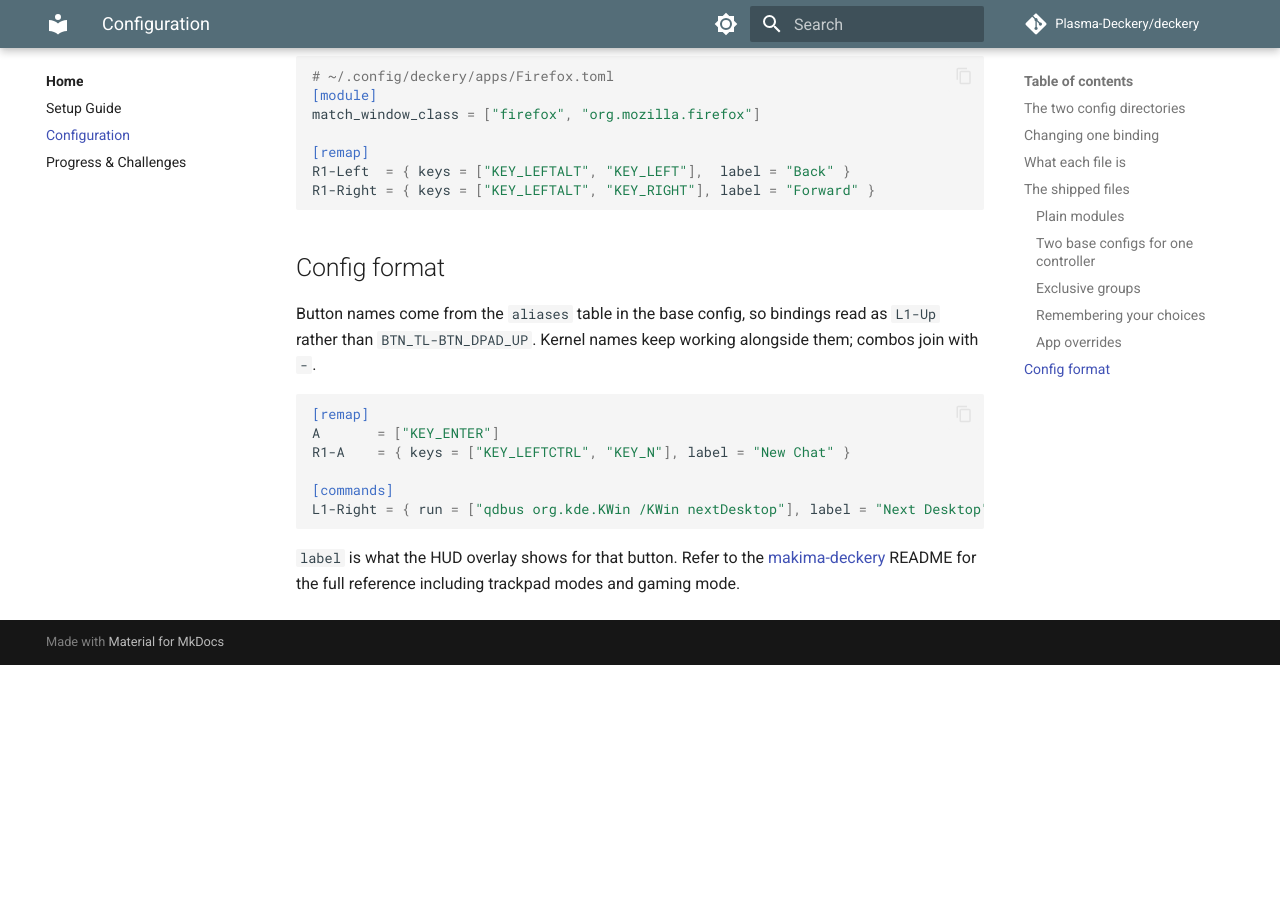
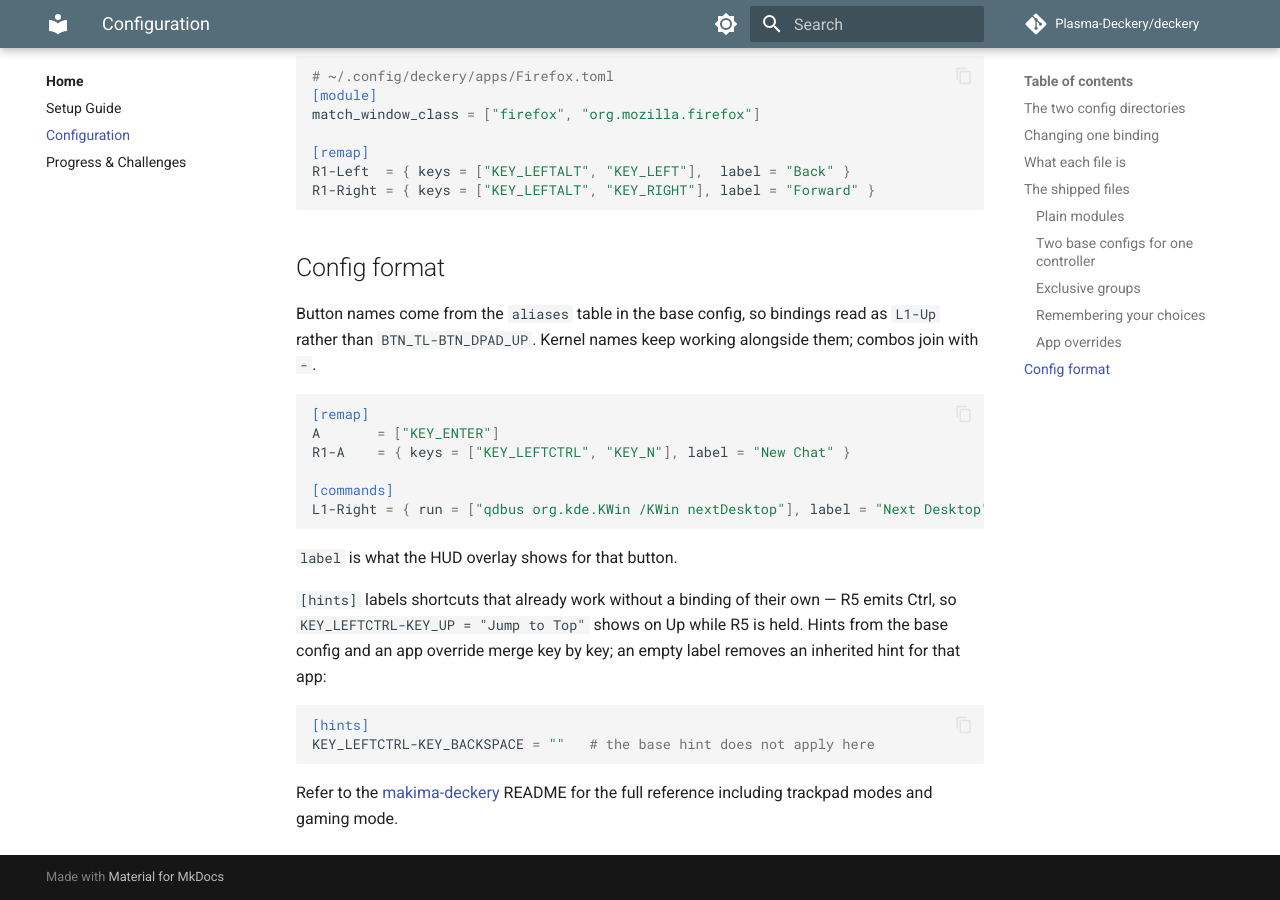
Before and after one commit to Plasma-Deckery/deckery, an MkDocs documentation site: the page built from docs/configuration.md, in a window 1280 px wide and 900 px high, scrolled down 5871 px. Built offline with MkDocs 1.6.1 and Material for MkDocs 9.7.7, drawn with Linux system fonts in a browser that asks for light colours; comment, search, counter and statistics services are not loaded; before the commit the page ends 6536 px from its top, so only the background shows below that.

Commit message:
Konsole: drop the Ctrl+Backspace hint, hint Alt+Backspace as Delete Word
bash's readline does not delete a word on Ctrl+Backspace, so the hint
inherited from the base config was wrong in Konsole. It is removed with an
empty label (needs makima-deckery 2.0.0~beta1-11); Alt+Backspace, which
does delete a word, gets the hint instead. Documents empty-label removal
in docs/configuration.md.

Release 2.0.0~beta1-7.

````diff
--- a/docs/configuration.md
+++ b/docs/configuration.md
@@ -199,4 +199,13 @@ R1-A    = { keys = ["KEY_LEFTCTRL", "KEY_N"], label = "New Chat" }
 L1-Right = { run = ["qdbus org.kde.KWin /KWin nextDesktop"], label = "Next Desktop" }
 ```
 
-`label` is what the HUD overlay shows for that button. Refer to the [makima-deckery](https://github.com/Plasma-Deckery/makima-deckery) README for the full reference including trackpad modes and gaming mode.
+`label` is what the HUD overlay shows for that button.
+
+`[hints]` labels shortcuts that already work without a binding of their own — R5 emits Ctrl, so `KEY_LEFTCTRL-KEY_UP = "Jump to Top"` shows on Up while R5 is held. Hints from the base config and an app override merge key by key; an empty label removes an inherited hint for that app:
+
+```toml
+[hints]
+KEY_LEFTCTRL-KEY_BACKSPACE = ""   # the base hint does not apply here
+```
+
+Refer to the [makima-deckery](https://github.com/Plasma-Deckery/makima-deckery) README for the full reference including trackpad modes and gaming mode.
````
Also changed, not shown: 2 other files.
